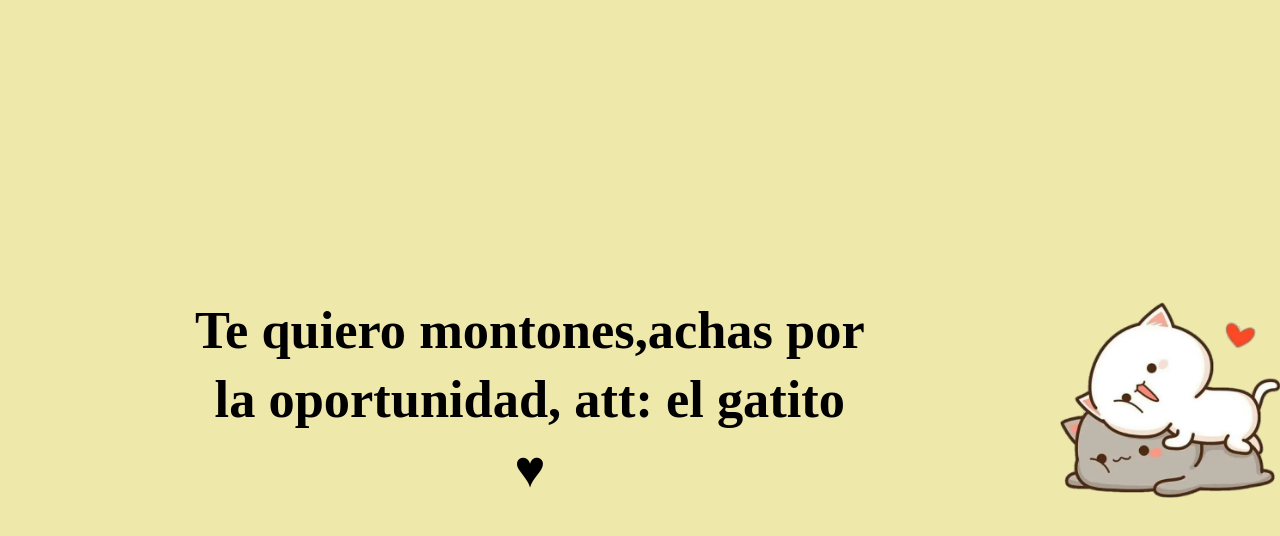
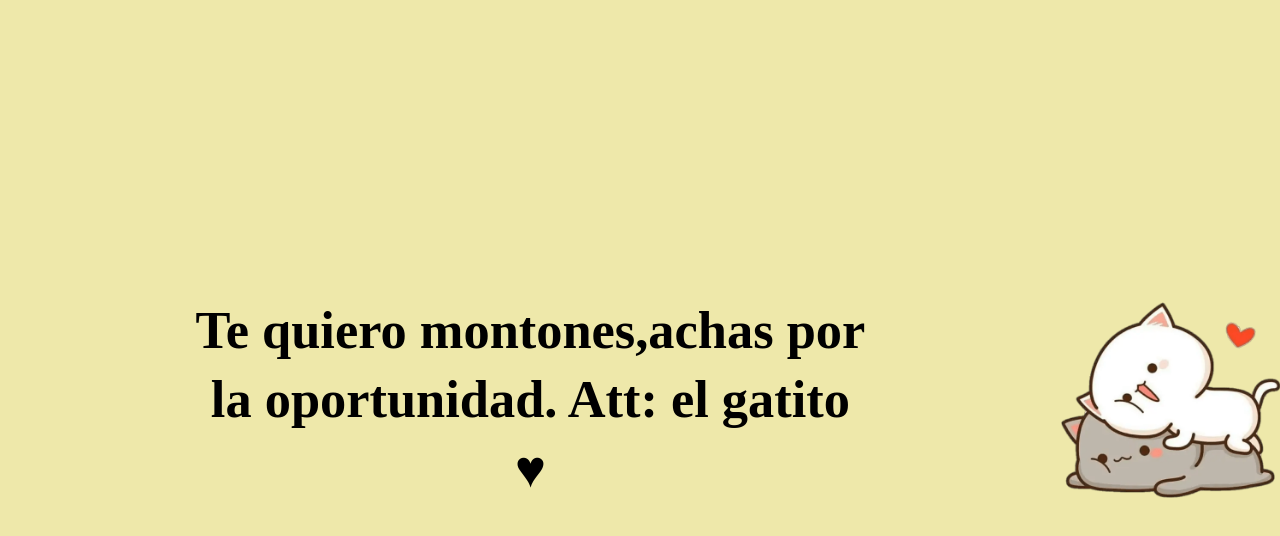
Before and after one commit to diegochas22072002/Disculpas-sinceras, a plain HTML site: page index.html in a window 1280 px wide. Both pictures are taken after a click on the button "Chi". Drawn offline with Linux system fonts and the light colour scheme.

Commit message:
Update index.html

```diff
--- a/index.html
+++ b/index.html
@@ -11,11 +11,11 @@
 <body>
   <main>
     <div id="message">
-      <h1>Te quiero montones,achas por la oportunidad, att: el gatito <br>♥</h1>
+      <h1>Te quiero montones,achas por la oportunidad. Att: el gatito <br>♥</h1>
       <img src="imagen2.png" width="250" alt="Dino Love">
     </div>
     <img src="imagen1.png" width="250" alt="Dino Love">
-    <h1>¿Me perdonas por esa actitud tan boba ximenita con x?</h1>
+    <h1>Ximenita con X, ¿Me perdonas por esa actitud tan fea?</h1>
     <div class="options">
       <button id="yes">Chi</button>
       <button id="no">Ño</button>
```
